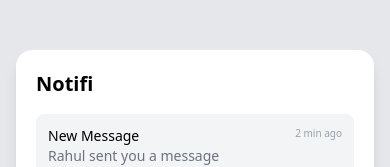
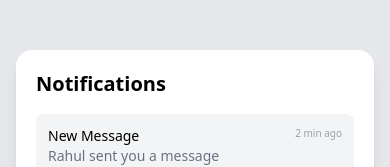
Before and after one commit to gauravkumar2005/NextTalk, a Next.js app: page /notification in a window 390 px wide. Shown: the part 286-453 px from the top of the page. Built offline with nearby package versions, Linux system fonts and the light colour scheme.

Commit message:
make notifiaction page responsive

```diff
--- a/app/notification/page.js
+++ b/app/notification/page.js
@@ -29,7 +29,7 @@
       <div className="w-full max-w-sm bg-white rounded-2xl shadow-lg p-5">
 
         {/* Header */}
-        <h2 className="text-xl sm:text-2xl font-semibold mb-4">Notifi</h2>
+        <h2 className="text-xl sm:text-2xl font-semibold mb-4">Notifications</h2>
 
         {/* Notification List */}
         <div className="space-y-3">
```
